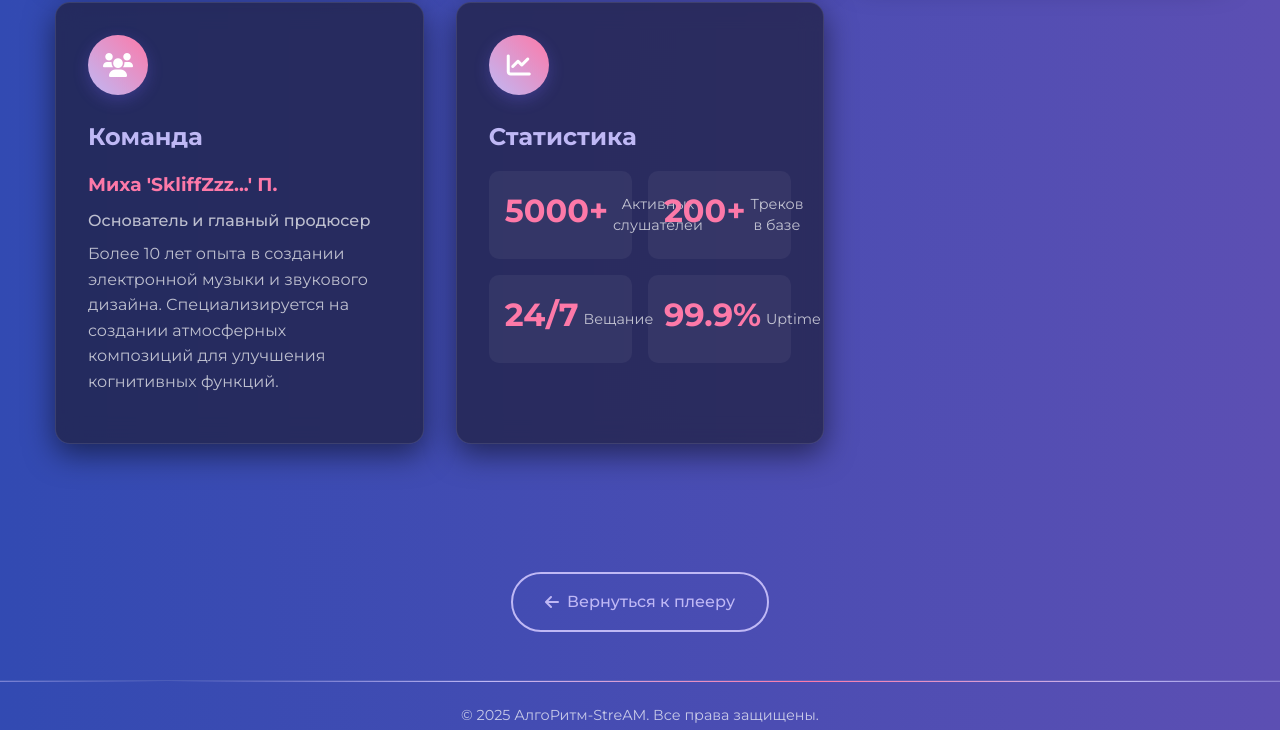
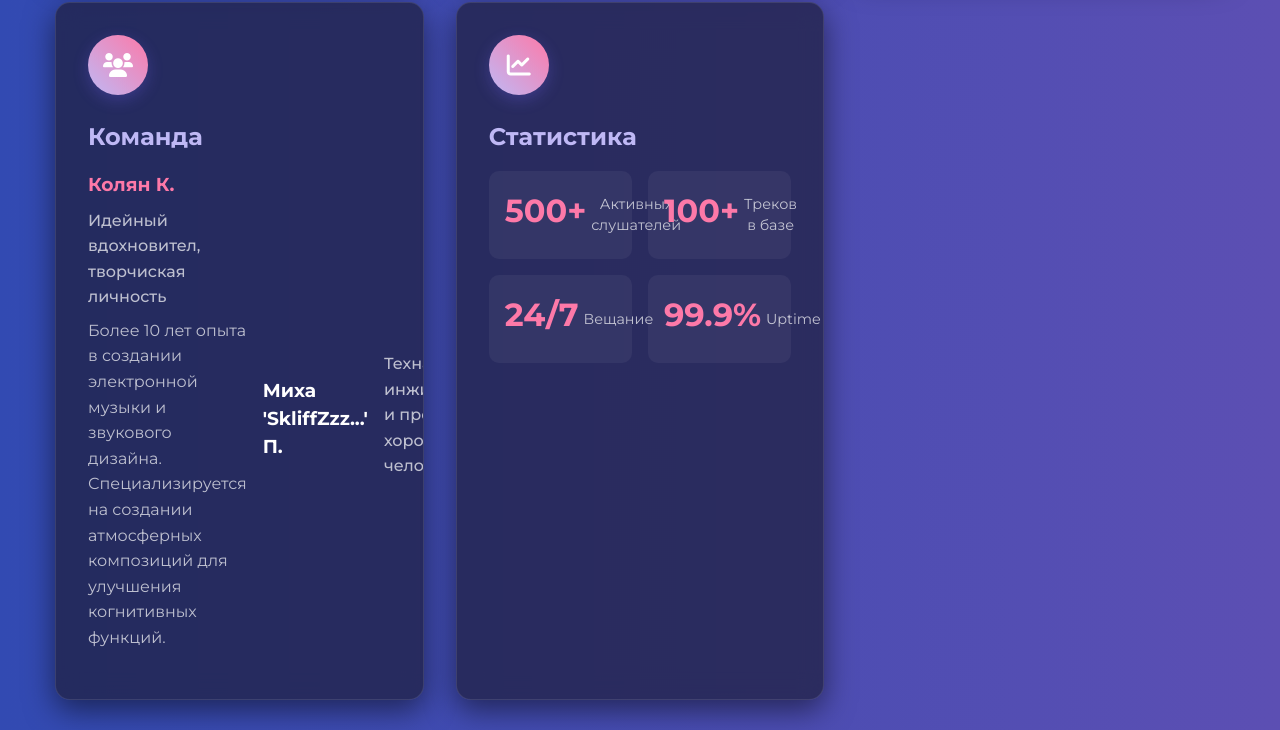
Before and after one commit to zarazakill/algoritm-radio, a plain HTML site: page about.html in a window 1280 px wide. Shown: the part 947-1677 px from the top of the page. Drawn offline with Linux system fonts and the light colour scheme.

Commit message:
Update about.html

```diff
--- a/about.html
+++ b/about.html
@@ -82,9 +82,13 @@
                 <h2>Команда</h2>
                 <div class="team-member">
                     <div class="member-info">
+                        <h3>Колян К.</h3>
+                        <p class="member-role">Идейный вдохновител, творчиская личность</p>
+                        <p>Более 10 лет опыта в создании электронной музыки и звукового дизайна. Специализируется на создании атмосферных композиций для улучшения когнитивных функций.</p>
+                    </div>
                         <h3>Миха 'SkliffZzz...' П.</h3>
-                        <p class="member-role">Основатель и главный продюсер</p>
-                        <p>Более 10 лет опыта в создании электронной музыки и звукового дизайна. Специализируется на создании атмосферных композиций для улучшения когнитивных функций.</p>
+                        <p class="member-role">Технарь, инжинер и просто хороший человек</p>
+                        <p>Более 20 лет опыта в создании технических устройств и разработке платформ для когнитивной музыки и всякого разного.</p>
                     </div>
                 </div>
             </div>
@@ -96,11 +100,11 @@
                 <h2>Статистика</h2>
                 <div class="stats-grid">
                     <div class="stat-item">
-                        <div class="stat-number">5000+</div>
+                        <div class="stat-number">500+</div>
                         <div class="stat-label">Активных слушателей</div>
                     </div>
                     <div class="stat-item">
-                        <div class="stat-number">200+</div>
+                        <div class="stat-number">100+</div>
                         <div class="stat-label">Треков в базе</div>
                     </div>
                     <div class="stat-item">
```
